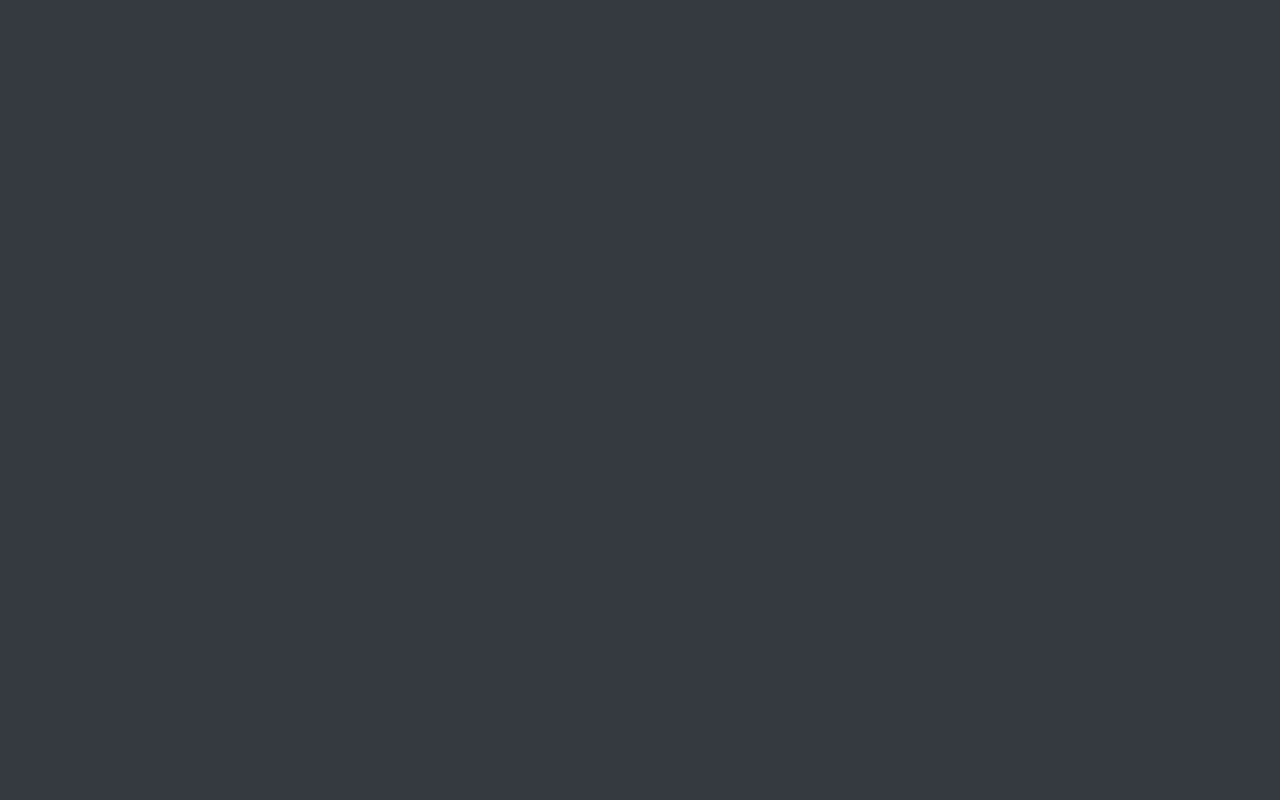
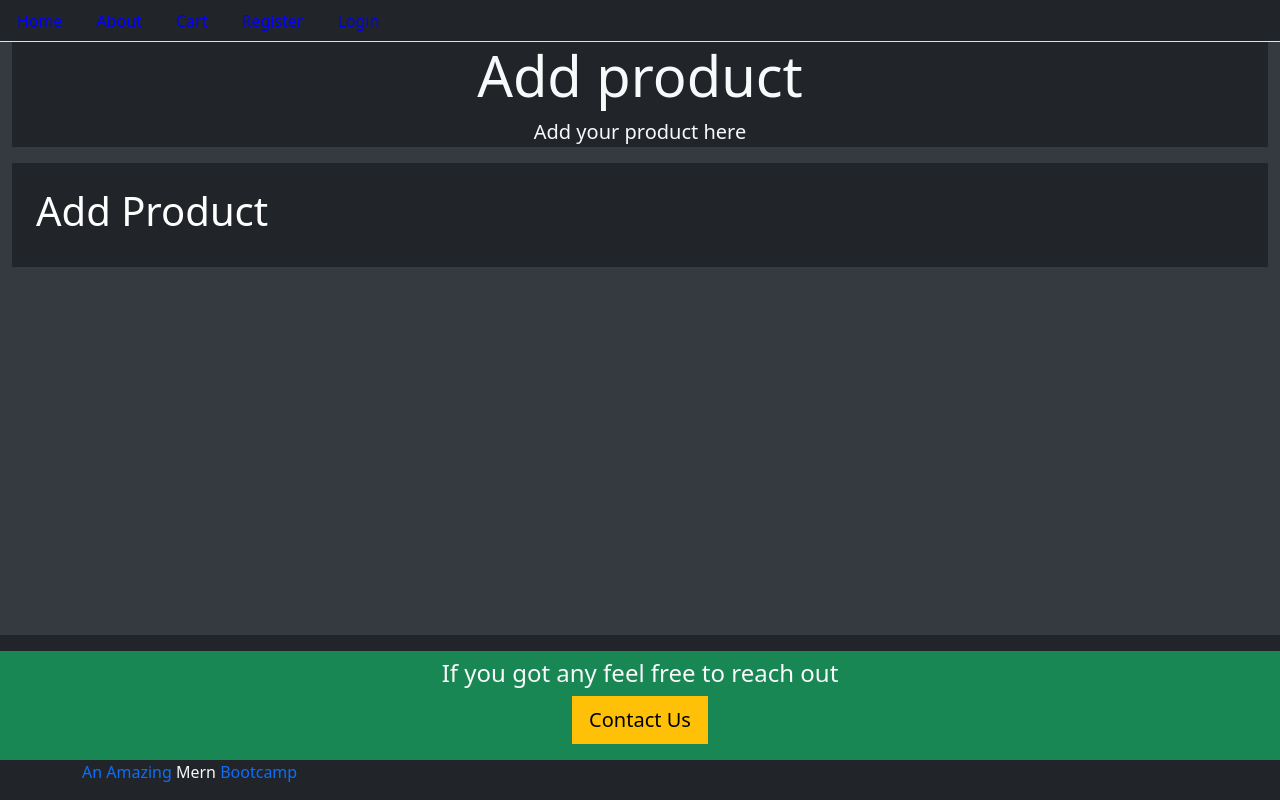
Before and after one commit to Rajit909/MegaProject-E-commerce-, a React (Create React App) app in the folder frontend/: page /admin/create/product in a window 1280 px wide. Built offline with nearby package versions, Linux system fonts and the light colour scheme.

Commit message:
bug fix in routes

```diff
--- a/frontend/src/AppRoutes.js
+++ b/frontend/src/AppRoutes.js
@@ -11,7 +11,7 @@ import AdminDashBoard from "./user/AdminDashBoard";
 import { isAuthenticated } from "./auth/helper/index";
 import AddCategory from "./admin/AddCategory.js";
 import ManageCategories from "./admin/manageCategories.js";
-import addProduct from "./admin/AddProduct.js";
+import AddProduct from "./admin/AddProduct.js";
 
 
 function AppRoutes() {
@@ -56,7 +56,7 @@ function AppRoutes() {
       <Route
         path="/admin/create/product"
         exact
-        element={isAuthenticated ? <addProduct /> : <Navigate to="/signin" />}
+        element={isAuthenticated ? <AddProduct /> : <Navigate to="/signin" />}
       />
     </Routes>
   );
--- a/frontend/src/admin/AddProduct.js
+++ b/frontend/src/admin/AddProduct.js
@@ -1,7 +1,7 @@
 import React from "react";
 import Base from "../core/Base.js";
 
-const addProduct = () => {
+const AddProduct = () => {
   return (
     <Base title="Add product" description="Add your product here">
       <h1 className="text-white">Add Product</h1>
@@ -10,4 +10,4 @@ const addProduct = () => {
   );
 };
 
-export default addProduct;
+export default AddProduct;
```
